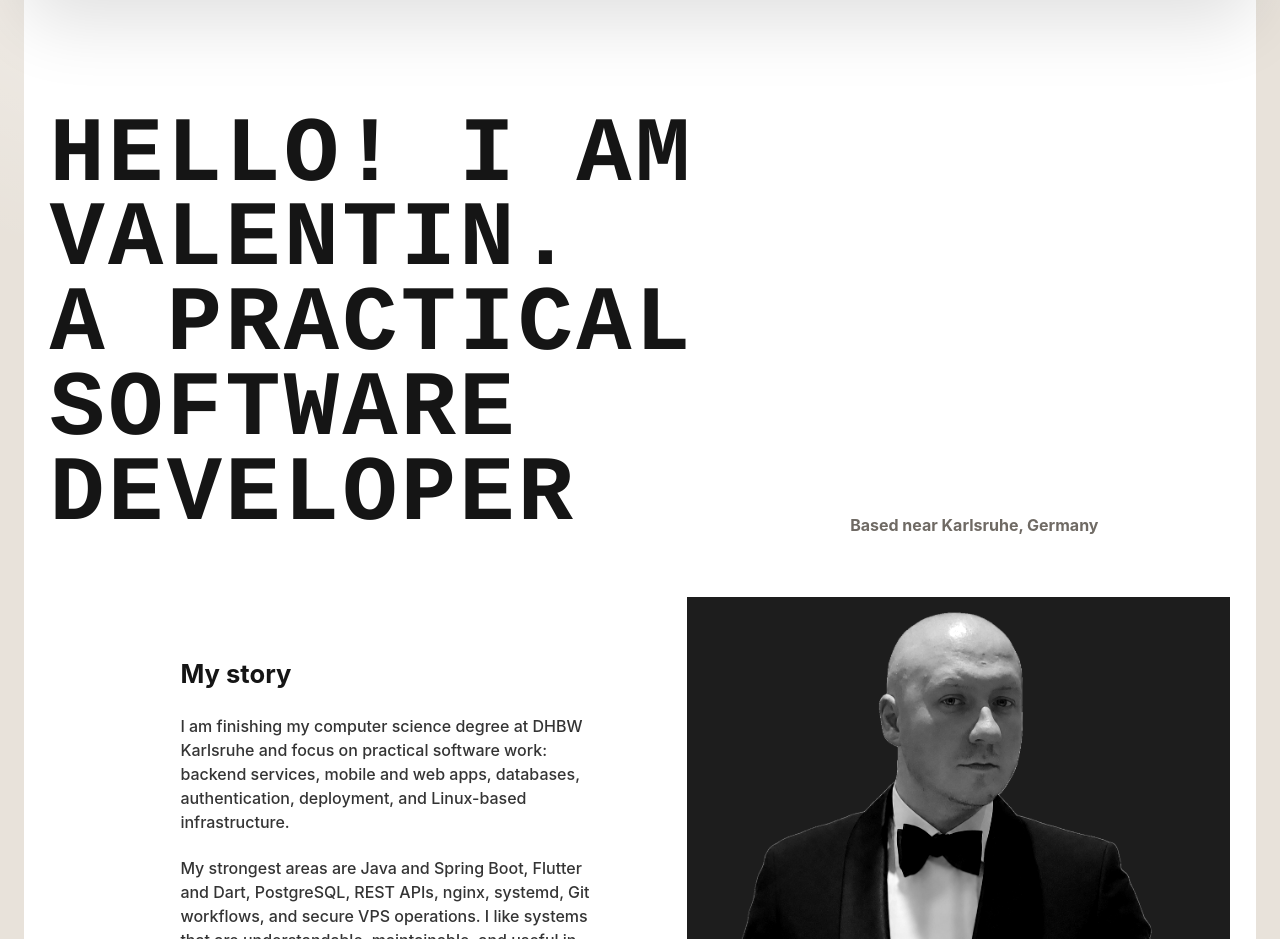
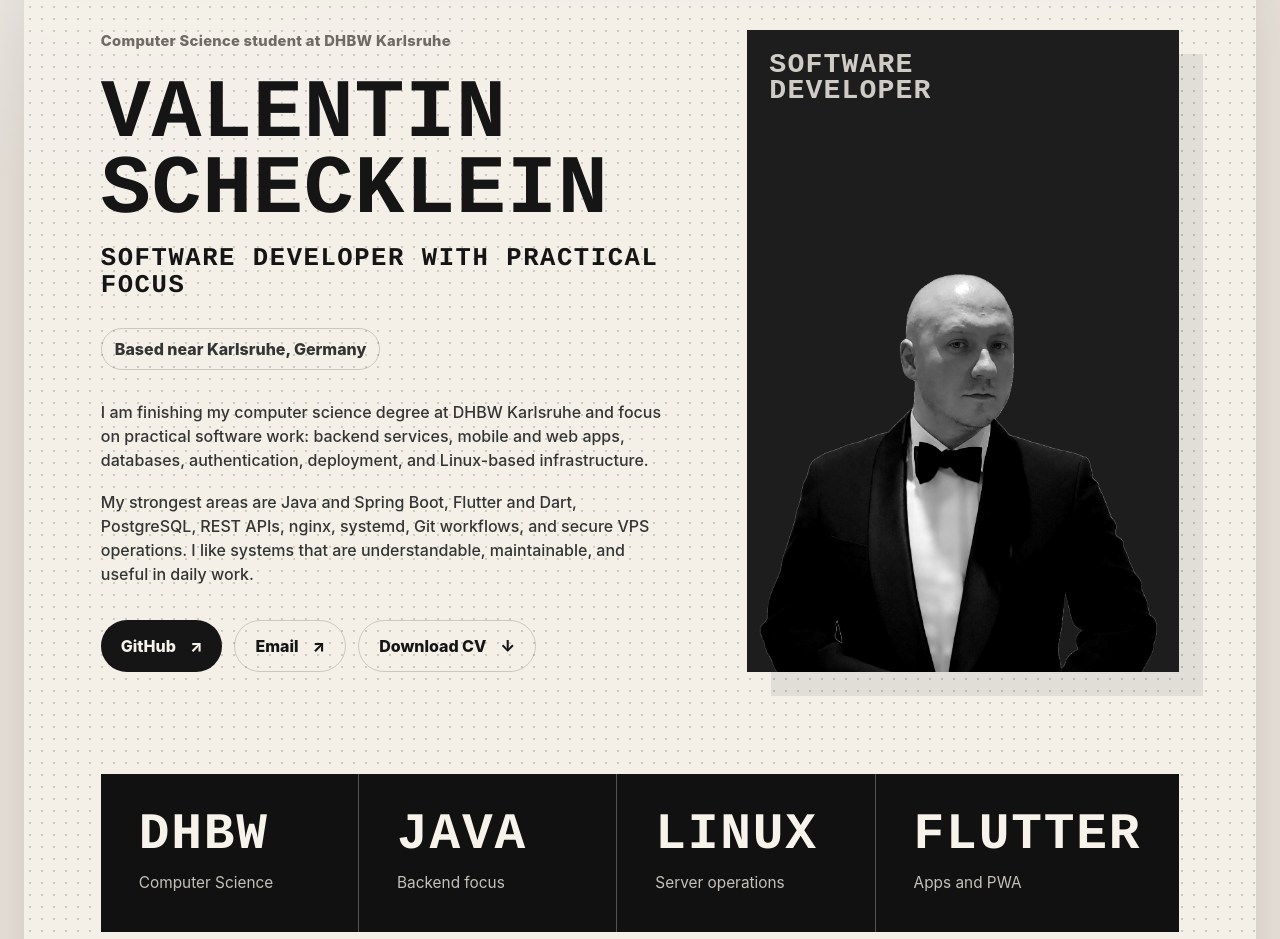
Before and after one commit to herzblutnord/valentin-dev-portfolio, a Nuxt app in the folder nuxt-app/: page / in a window 1280 px wide. Shown: the part 893-1832 px from the top of the page. Built offline with nearby package versions, Linux system fonts and the light colour scheme.

Commit message:
put some stuff together tm

```diff
--- a/nuxt-app/app/assets/css/main.css
+++ b/nuxt-app/app/assets/css/main.css
@@ -178,7 +178,6 @@ img {
   border-color: var(--ink);
 }
 
-/* Hero */
 .hero-card {
   position: relative;
   display: grid;
@@ -239,17 +238,6 @@ img {
 
 .hero-title span:last-child {
   font-size: clamp(5.3rem, 7.55vw, 8.45rem);
-}
-
-.hero-line {
-  justify-self: center;
-  max-width: 560px;
-  margin: clamp(18px, 2vw, 28px) 0 0;
-  color: var(--ink-soft);
-  font-size: clamp(1rem, 1.25vw, 1.18rem);
-  font-weight: 800;
-  line-height: 1.25;
-  text-align: center;
 }
 
 .hero-links {
@@ -327,6 +315,121 @@ img {
   max-width: 74px;
 }
 
+.profile-intro {
+  display: grid;
+  grid-template-columns: minmax(0, 0.95fr) minmax(340px, 0.72fr);
+  gap: clamp(36px, 6vw, 92px);
+  align-items: center;
+  min-height: clamp(640px, 78svh, 820px);
+  padding: clamp(46px, 6vw, 88px);
+  border-radius: var(--radius);
+  box-shadow: 0 26px 70px rgba(0, 0, 0, 0.12);
+}
+
+.profile-copy {
+  max-width: 760px;
+}
+
+.profile-eyebrow {
+  max-width: 560px;
+  margin: 0 0 24px;
+  color: var(--muted);
+  font-size: clamp(0.92rem, 1vw, 1.02rem);
+  font-weight: 780;
+  letter-spacing: 0.02em;
+}
+
+.profile-title {
+  margin: 0;
+}
+
+.profile-title span {
+  display: block;
+}
+
+.profile-title span:first-child {
+  font-size: clamp(3.2rem, 6.5vw, 7rem);
+}
+
+.profile-title span:last-child {
+  max-width: 720px;
+  margin-top: 16px;
+  font-size: clamp(1.15rem, 2vw, 2rem);
+  line-height: 1.08;
+  letter-spacing: 0.06em;
+}
+
+.profile-location {
+  display: inline-flex;
+  margin: 28px 0 0;
+  padding: 8px 13px;
+  color: var(--ink-soft);
+  border: 1px solid var(--line);
+  border-radius: 999px;
+  font-weight: 800;
+}
+
+.profile-text {
+  max-width: 620px;
+  margin-top: 30px;
+}
+
+.profile-text p {
+  margin: 0 0 18px;
+  color: var(--ink-soft);
+  font-size: clamp(1rem, 1.1vw, 1.08rem);
+  font-weight: 520;
+}
+
+.profile-actions {
+  display: flex;
+  flex-wrap: wrap;
+  gap: 12px;
+  margin-top: 34px;
+}
+
+.button-outline {
+  color: var(--ink);
+  background: transparent;
+  border: 1px solid var(--line);
+}
+
+.profile-visual {
+  position: relative;
+  align-self: stretch;
+  min-height: 520px;
+  overflow: hidden;
+  background: #1d1d1d;
+  box-shadow: 24px 24px 0 rgba(21, 21, 21, 0.08);
+}
+
+.profile-visual-label {
+  position: absolute;
+  top: 22px;
+  left: 22px;
+  z-index: 2;
+  max-width: 260px;
+  color: rgba(247, 242, 234, 0.82);
+  font-family: var(--font-display);
+  font-size: clamp(1.2rem, 2.2vw, 2.4rem);
+  font-weight: 900;
+  line-height: 0.95;
+  letter-spacing: 0.04em;
+  text-transform: uppercase;
+}
+
+.profile-visual img {
+  position: absolute;
+  right: 0;
+  bottom: 0;
+  left: 0;
+  width: 100%;
+  height: 94%;
+  object-fit: contain;
+  object-position: bottom center;
+  filter: grayscale(1) contrast(1.12);
+}
+
 .button {
   display: inline-flex;
   gap: 14px;
@@ -352,20 +455,38 @@ img {
   background: var(--light-text);
 }
 
+.profile-stats {
+  display: grid;
+  grid-column: 1 / -1;
+  grid-template-columns: repeat(4, 1fr);
+  margin-top: clamp(16px, 2vw, 28px);
+  overflow: hidden;
+  color: var(--light-text);
+  background: var(--dark);
+}
+
+.profile-stat {
+  padding: clamp(22px, 3vw, 38px);
+  border-right: 1px solid var(--dark-line);
+}
+
+.profile-stat:last-child {
+  border-right: 0;
+}
+
+.profile-stat strong {
+  display: block;
+  margin-bottom: 10px;
+  font-size: clamp(1.8rem, 4vw, 4.6rem);
+}
+
+.profile-stat span {
+  color: rgba(247, 242, 234, 0.78);
+  font-size: clamp(0.88rem, 1.2vw, 1.1rem);
+}
+
 .section-space {
   padding: clamp(78px, 9vw, 140px) clamp(18px, 2vw, 32px);
-}
-
-.about-section {
-  background: var(--paper-strong);
-}
-
-.about-heading {
-  display: grid;
-  grid-template-columns: minmax(0, 1.1fr) minmax(180px, 0.55fr);
-  gap: 40px;
-  align-items: end;
-  margin-bottom: 60px;
 }
 
 .section-title {
@@ -377,7 +498,6 @@ img {
   display: block;
 }
 
-.about-heading p,
 .section-kicker p,
 .skills-section .compact p,
 .footer p {
@@ -387,74 +507,10 @@ img {
   font-weight: 650;
 }
 
-.about-grid {
-  display: grid;
-  grid-template-columns: minmax(260px, 0.75fr) minmax(280px, 0.95fr);
-  gap: clamp(30px, 6vw, 88px);
-  align-items: start;
-  max-width: 1050px;
-  margin-left: auto;
-}
-
-.story-card {
-  padding-top: 58px;
-}
-
-.story-card h3,
 .skill-card h3,
 .project-text h3 {
   margin: 0 0 20px;
   font-size: clamp(1.15rem, 2vw, 1.7rem);
-}
-
-.story-card p {
-  margin: 0 0 22px;
-  color: var(--ink-soft);
-  font-weight: 520;
-}
-
-.portrait-card {
-  min-height: 430px;
-  overflow: hidden;
-  background: #1d1d1d;
-}
-
-.portrait-card img {
-  width: 100%;
-  height: 100%;
-  min-height: 430px;
-  object-fit: contain;
-  filter: grayscale(1) contrast(1.12);
-}
-
-.stat-strip {
-  display: grid;
-  grid-template-columns: repeat(4, 1fr);
-  gap: 0;
-  margin-top: 72px;
-  overflow: hidden;
-  color: var(--light-text);
-  background: var(--dark);
-}
-
-.stat-item {
-  padding: clamp(24px, 4vw, 44px);
-  border-right: 1px solid var(--dark-line);
-}
-
-.stat-item:last-child {
-  border-right: 0;
-}
-
-.stat-item strong {
-  display: block;
-  margin-bottom: 12px;
-  font-size: clamp(2.2rem, 5vw, 5.4rem);
-}
-
-.stat-item span {
-  color: rgba(247, 242, 234, 0.78);
-  font-size: clamp(0.9rem, 1.4vw, 1.2rem);
 }
 
 .work-section {
@@ -676,12 +732,6 @@ img {
     font-size: clamp(3.8rem, 13vw, 8rem);
   }
 
-  .hero-line {
-    justify-self: start;
-    max-width: 620px;
-    text-align: left;
-  }
-
   .hero-links,
   .hero-meta,
   .hero-portrait,
@@ -712,25 +762,32 @@ img {
     border-top: 1px solid var(--line);
   }
 
-  .about-heading,
+  .profile-intro {
+    grid-template-columns: 1fr;
+    min-height: auto;
+    padding: 34px 26px;
+  }
+
+  .profile-visual {
+    min-height: 460px;
+  }
+
   .section-kicker,
   .faq-section,
   .footer {
     grid-template-columns: 1fr;
   }
 
-  .about-grid,
   .project-detail {
     grid-template-columns: 1fr;
-    margin-left: 0;
     padding-left: 0;
   }
 
-  .stat-strip {
+  .profile-stats {
     grid-template-columns: repeat(2, 1fr);
   }
 
-  .stat-item:nth-child(2) {
+  .profile-stat:nth-child(2) {
     border-right: 0;
   }
 }
@@ -774,16 +831,52 @@ img {
     font-size: clamp(3.1rem, 18vw, 5.4rem);
   }
 
-  .hero-line {
-    max-width: 320px;
-  }
-
   .hero-portrait {
     width: min(320px, 78vw);
   }
 
   .hero-bottom {
     flex-direction: column;
+  }
+
+  .profile-intro {
+    padding: 30px 20px;
+    border-radius: 20px;
+  }
+
+  .profile-title span:first-child {
+    font-size: clamp(2.7rem, 14vw, 4.8rem);
+  }
+
+  .profile-title span:last-child {
+    font-size: clamp(1rem, 5.2vw, 1.55rem);
+  }
+
+  .profile-actions {
+    flex-direction: column;
+    align-items: stretch;
+  }
+
+  .profile-actions .button {
+    width: 100%;
+  }
+
+  .profile-visual {
+    min-height: 360px;
+  }
+
+  .profile-stats {
+    grid-template-columns: 1fr;
+  }
+
+  .profile-stat,
+  .profile-stat:nth-child(2) {
+    border-right: 0;
+    border-bottom: 1px solid var(--dark-line);
+  }
+
+  .profile-stat:last-child {
+    border-bottom: 0;
   }
 
   .section-space {
@@ -808,19 +901,8 @@ img {
     padding-bottom: 38px;
   }
 
-  .skill-grid,
-  .stat-strip {
+  .skill-grid {
     grid-template-columns: 1fr;
-  }
-
-  .stat-item,
-  .stat-item:nth-child(2) {
-    border-right: 0;
-    border-bottom: 1px solid var(--dark-line);
-  }
-
-  .stat-item:last-child {
-    border-bottom: 0;
   }
 
   .footer {
--- a/nuxt-app/app/pages/index.vue
+++ b/nuxt-app/app/pages/index.vue
@@ -4,7 +4,7 @@ const activeProject = ref(0)
 const openFaq = ref(0)
 
 const githubUrl = 'https://github.com/herzblutnord'
-const contactEmail = 'hello@valentin.dev'
+const contactEmail = 'v.schecklein@proton.me'
 
 const content = {
   en: {
@@ -20,17 +20,16 @@ const content = {
       eyebrow: 'Computer Science student at DHBW Karlsruhe',
       name: 'VALENTIN SCHECKLEIN',
       role: 'SOFTWARE DEVELOPER',
-      line: 'Java backend, Flutter apps, and Linux infrastructure.',
       based: 'Based in Germany',
       status: 'Graduating soon. Open to full-time roles.',
       resume: 'Download CV',
       scroll: 'Keep scrolling'
     },
     about: {
-      heading: 'HELLO! I AM VALENTIN.',
-      subheading: 'A PRACTICAL SOFTWARE DEVELOPER',
+      heading: 'VALENTIN SCHECKLEIN',
+      subheading: 'SOFTWARE DEVELOPER WITH PRACTICAL FOCUS',
       location: 'Based near Karlsruhe, Germany',
-      storyTitle: 'My story',
+      storyTitle: 'Profile',
       paragraphs: [
         'I am finishing my computer science degree at DHBW Karlsruhe and focus on practical software work: backend services, mobile and web apps, databases, authentication, deployment, and Linux-based infrastructure.',
         'My strongest areas are Java and Spring Boot, Flutter and Dart, PostgreSQL, REST APIs, nginx, systemd, Git workflows, and secure VPS operations. I like systems that are understandable, maintainable, and useful in daily work.'
@@ -120,17 +119,16 @@ const content = {
       eyebrow: 'Wirtschaftsinformatik-Student an der DHBW Karlsruhe',
       name: 'VALENTIN SCHECKLEIN',
       role: 'SOFTWARE DEVELOPER',
-      line: 'Java-Backend, Flutter-Apps und Linux-Infrastruktur.',
       based: 'Aus Deutschland',
       status: 'Bald mit dem Studium fertig. Offen für Vollzeitstellen.',
       resume: 'Lebenslauf laden',
       scroll: 'Weiter scrollen'
     },
     about: {
-      heading: 'HALLO! ICH BIN VALENTIN.',
+      heading: 'VALENTIN SCHECKLEIN',
       subheading: 'SOFTWAREENTWICKLER MIT PRAXISFOKUS',
       location: 'Aus der Nähe von Karlsruhe',
-      storyTitle: 'Mein Profil',
+      storyTitle: 'Profil',
       paragraphs: [
         'Ich schließe bald mein Studium der Wirtschaftsinformatik an der DHBW Karlsruhe ab. Mein Fokus liegt auf praktischer Softwareentwicklung: Backend-Services, mobile und Web-Apps, Datenbanken, Authentifizierung, Deployment und Linux-basierte Infrastruktur.',
         'Meine stärksten Bereiche sind Java und Spring Boot, Flutter und Dart, PostgreSQL, REST APIs, nginx, systemd, Git-Workflows und der sichere Betrieb eines VPS. Ich mag Systeme, die verständlich, wartbar und im Alltag nützlich sind.'
@@ -285,8 +283,8 @@ useHead(() => ({
       name: 'description',
       content:
           lang.value === 'en'
-              ? 'Portfolio of Valentin Schecklein, computer science student at DHBW Karlsruhe focusing Java backend, Flutter apps, and Linux infrastructure.'
-              : 'Portfolio von Valentin Schecklein, Wirtschaftsinformatik-Student an der DHBW Karlsruhe mit Fokus auf Java-Backend, Flutter-Apps und Linux-Infrastruktur.'
+              ? 'Portfolio of Valentin Schecklein, computer science student at DHBW Karlsruhe and software developer.'
+              : 'Portfolio von Valentin Schecklein, Wirtschaftsinformatik-Student an der DHBW Karlsruhe und Softwareentwickler.'
     }
   ]
 }))
@@ -329,8 +327,6 @@ useHead(() => ({
           <span>{{ t.hero.name }}</span>
           <span>{{ t.hero.role }}</span>
         </h1>
-
-        <p class="hero-line">{{ t.hero.line }}</p>
       </div>
 
       <div class="hero-links" aria-label="Profile links">
@@ -346,7 +342,7 @@ useHead(() => ({
 
       <img
           class="hero-portrait"
-          src="/img/smoking2.png"
+          src="/img/smoking4.png"
           alt="Portrait of Valentin Schecklein."
       >
 
@@ -363,28 +359,50 @@ useHead(() => ({
       </div>
     </section>
 
-    <section id="about" class="about-section section-space" aria-labelledby="about-title">
-      <div class="about-heading">
-        <h2 id="about-title" class="pixel section-title">
-          {{ t.about.heading }}
+    <section id="about" class="profile-intro panel-light" aria-labelledby="profile-title">
+      <div class="profile-copy">
+        <p class="profile-eyebrow">{{ t.hero.eyebrow }}</p>
+
+        <h1 id="profile-title" class="pixel profile-title">
+          <span>{{ t.about.heading }}</span>
           <span>{{ t.about.subheading }}</span>
-        </h2>
-        <p>{{ t.about.location }}</p>
-      </div>
+        </h1>
 
-      <div class="about-grid">
-        <article class="story-card">
-          <h3>{{ t.about.storyTitle }}</h3>
-          <p v-for="paragraph in t.about.paragraphs" :key="paragraph">{{ paragraph }}</p>
-        </article>
+        <p class="profile-location">{{ t.about.location }}</p>
 
-        <div class="portrait-card" aria-hidden="true">
-          <img src="/img/smoking4.png" alt="">
+        <div class="profile-text">
+          <p v-for="paragraph in t.about.paragraphs" :key="paragraph">
+            {{ paragraph }}
+          </p>
+        </div>
+
+        <div class="profile-actions">
+          <a class="button button-dark" :href="githubUrl" target="_blank" rel="noreferrer">
+            GitHub
+            <span aria-hidden="true">↗</span>
+          </a>
+
+          <a class="button button-outline" :href="`mailto:${contactEmail}`">
+            Email
+            <span aria-hidden="true">↗</span>
+          </a>
+
+          <a class="button button-outline" href="/files/resume-en.pdf" download>
+            {{ t.hero.resume }}
+            <span aria-hidden="true">↓</span>
+          </a>
         </div>
       </div>
 
-      <div class="stat-strip" aria-label="Profile highlights">
-        <div v-for="stat in t.about.stats" :key="stat.label" class="stat-item">
+      <div class="profile-visual" aria-hidden="true">
+        <div class="profile-visual-label">
+          {{ t.hero.role }}
+        </div>
+        <img src="/img/smoking4.png" alt="">
+      </div>
+
+      <div class="profile-stats" aria-label="Profile highlights">
+        <div v-for="stat in t.about.stats" :key="stat.label" class="profile-stat">
           <strong class="pixel">{{ stat.value }}</strong>
           <span>{{ stat.label }}</span>
         </div>
```
